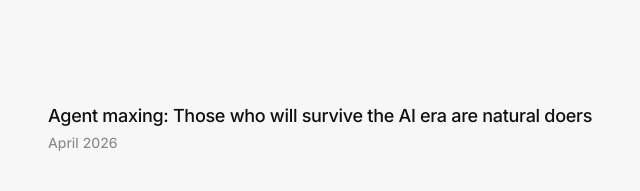
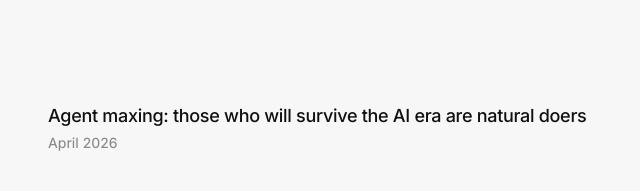
Before and after one commit to Productguy1/mbazu-dot-com, a plain HTML site: page agent-maxing.html in a window 1280 px wide. Shown: the top 191 px of the page, 296-936 px from the left. Drawn offline with Linux system fonts and the light colour scheme; files whose address does not match are found by name.

Commit message:
Update agent-maxing.html

```diff
--- a/agent-maxing.html
+++ b/agent-maxing.html
@@ -45,7 +45,7 @@
     </a>
     <article>
       <header class="article-header">
-        <h1 class="article-title">Agent maxing: Those who will survive the AI era are natural doers</h1>
+        <h1 class="article-title">Agent maxing: those who will survive the AI era are natural doers</h1>
         <time class="article-date">April 2026</time>
       </header>
 
```
